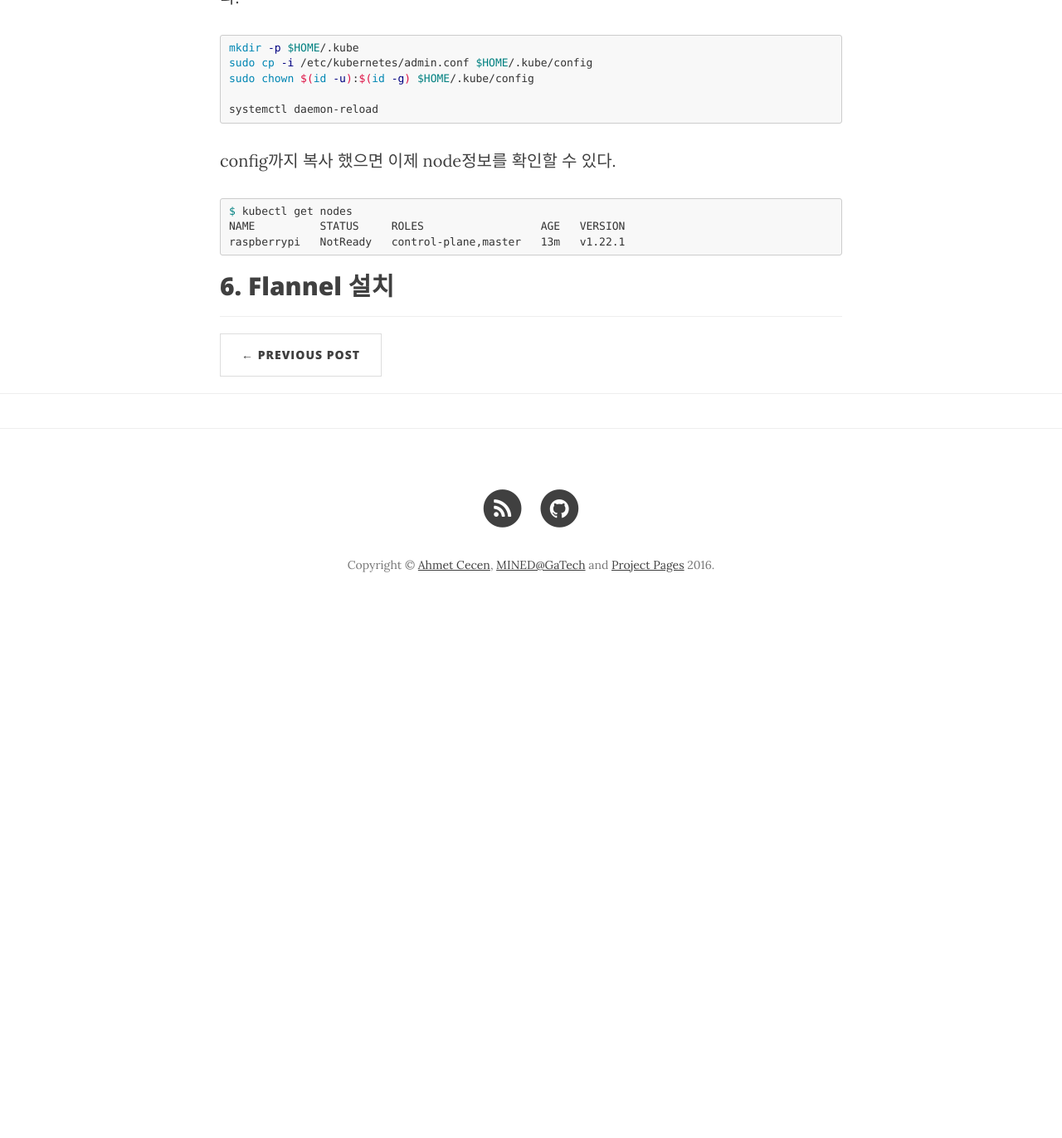
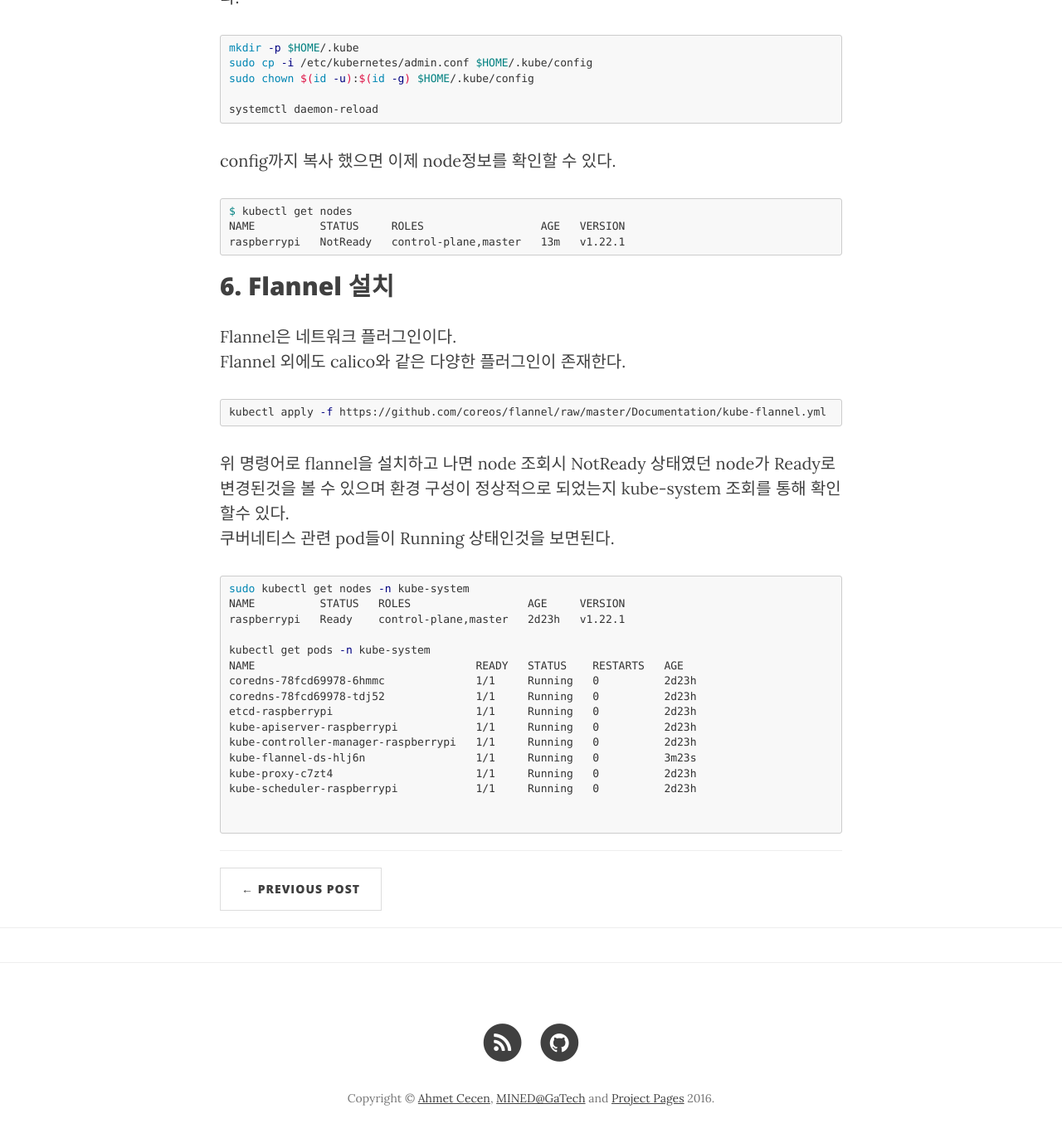
Before and after one commit to Y-JaeHyun/Y-JaeHyun.github.io, a Jekyll site: the page built from _posts/2021-08-29-Docker&k8s-9.md, in a window 1280 px wide and 1400 px high, scrolled down 1971 px. Shown: the top 1372 px of the window at 83% size. Built offline with Jekyll 4.4.1, drawn with Linux system fonts in a browser that asks for light colours; nearby versions of some CDN libraries; comment, search, counter and statistics services are not loaded; before the commit the page ends 2728 px from its top, so only the background shows below that.

Commit message:
docker&k8s-9 update

````diff
--- a/_posts/2021-08-29-Docker&k8s-9.md
+++ b/_posts/2021-08-29-Docker&k8s-9.md
@@ -109,6 +109,33 @@ NAME          STATUS     ROLES                  AGE   VERSION
 raspberrypi   NotReady   control-plane,master   13m   v1.22.1
 ```
 
+## 6. Flannel 설치
+
+Flannel은 네트워크 플러그인이다.
+Flannel 외에도 calico와 같은 다양한 플러그인이 존재한다.
+
+```bash
+kubectl apply -f https://github.com/coreos/flannel/raw/master/Documentation/kube-flannel.yml
+```
+
+위 명령어로 flannel을 설치하고 나면 node 조회시 NotReady 상태였던 node가 Ready로 변경된것을 볼 수 있으며 환경 구성이 정상적으로 되었는지 kube-system 조회를 통해 확인 할수 있다.
+쿠버네티스 관련 pod들이 Running 상태인것을 보면된다.
+
+```bash
+sudo kubectl get nodes -n kube-system
+NAME          STATUS   ROLES                  AGE     VERSION
+raspberrypi   Ready    control-plane,master   2d23h   v1.22.1
+
+kubectl get pods -n kube-system
+NAME                                  READY   STATUS    RESTARTS   AGE
+coredns-78fcd69978-6hmmc              1/1     Running   0          2d23h
+coredns-78fcd69978-tdj52              1/1     Running   0          2d23h
+etcd-raspberrypi                      1/1     Running   0          2d23h
+kube-apiserver-raspberrypi            1/1     Running   0          2d23h
+kube-controller-manager-raspberrypi   1/1     Running   0          2d23h
+kube-flannel-ds-hlj6n                 1/1     Running   0          3m23s
+kube-proxy-c7zt4                      1/1     Running   0          2d23h
+kube-scheduler-raspberrypi            1/1     Running   0          2d23h
 
 
-## 6. Flannel 설치
+```
````
